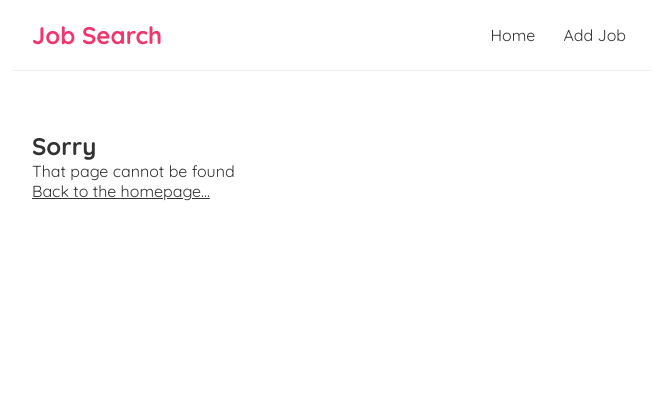
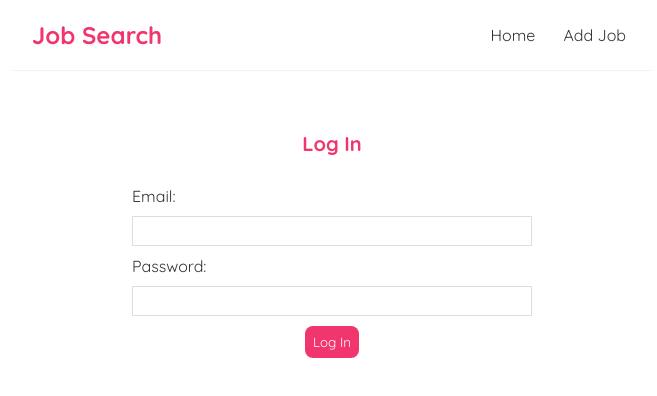
Before and after one commit to swostikl/w7-fe-pp, a React (Vite) app in the folder frontend/: page /login in a window 1280 px wide. Shown: the top 396 px of the page, without its empty margins (308-965 px from the left). Built offline with nearby package versions, Linux system fonts and the light colour scheme.

Commit message:
Complete Part 2:Iteration 1 and 2 - User Authentication (Register & Log In)

```diff
--- a/frontend/src/App.jsx
+++ b/frontend/src/App.jsx
@@ -7,6 +7,9 @@ import JobPage from "./pages/JobPage";
 import Navbar from "./components/Navbar";
 import NotFoundPage from "./pages/NotFoundPage";
 import EditJobPage from "./pages/EditJobPage";
+
+import Signup from "./pages/Signup";
+import Login from "./pages/Login";
 
 const App = () => {
   return (
@@ -19,6 +22,10 @@ const App = () => {
             <Route path="/add-job" element={<AddJobPage />} />
             <Route path="/jobs/:id" element={<JobPage />} />
             <Route path="edit-job/:id" element={<EditJobPage />} />
+
+            <Route path="/signup" element={<Signup />} />
+            <Route path="/login" element={<Login />} />
+
             <Route path="*" element={<NotFoundPage />} />
           </Routes>
         </div>
--- a/frontend/src/components/Navbar.jsx
+++ b/frontend/src/components/Navbar.jsx
@@ -1,13 +1,22 @@
 const Navbar = () => {
+  const user = JSON.parse(localStorage.getItem("user"));
+
   return (
     <nav className="navbar">
       <h1>Job Search</h1>
+
       <div className="links">
         <a href="/">Home</a>
         <a href="/add-job">Add Job</a>
+
+        {user && (
+          <span style={{ marginLeft: "15px", fontWeight: "bold" }}>
+            Logged in as: {user.email}
+          </span>
+        )}
       </div>
     </nav>
   );
-}
+};
 
 export default Navbar;
--- a/frontend/src/hooks/useLogin.jsx
+++ b/frontend/src/hooks/useLogin.jsx
@@ -3,25 +3,28 @@ import { useState } from "react";
 export default function useLogin(url) {
   const [error, setError] = useState(null);
   const [isLoading, setIsLoading] = useState(null);
+
   const login = async (object) => {
     setIsLoading(true);
     setError(null);
+
     const response = await fetch(url, {
       method: "POST",
       headers: { "Content-Type": "application/json" },
       body: JSON.stringify(object),
     });
-        const user = await response.json();
+
+    const data = await response.json();
 
     if (!response.ok) {
-          setError(user.error);
+      setError(data.error || "Login failed");
       setIsLoading(false);
-          return error;
+      return false;
     }
 
-        // localStorage.setItem("token", user.token);
-        localStorage.setItem("user", JSON.stringify(user));
+    localStorage.setItem("user", JSON.stringify(data));
     setIsLoading(false);
+    return true;
   };
 
   return { login, isLoading, error };
--- a/frontend/src/hooks/useSignup.jsx
+++ b/frontend/src/hooks/useSignup.jsx
@@ -7,22 +7,24 @@ export default function useSignup(url) {
   const signup = async (object) => {
     setIsLoading(true);
     setError(null);
+
     const response = await fetch(url, {
       method: "POST",
       headers: { "Content-Type": "application/json" },
       body: JSON.stringify(object),
     });
-    const user = await response.json();
+
+    const data = await response.json();
 
     if (!response.ok) {
-      console.log(user.error);
-      setError(user.error);
+      setError(data.error || "Signup failed");
       setIsLoading(false);
-      return error;
+      return false;
     }
 
-    localStorage.setItem("user", JSON.stringify(user));
+    localStorage.setItem("user", JSON.stringify(data));
     setIsLoading(false);
+    return true;
   };
 
   return { signup, isLoading, error };
--- /dev/null
+++ b/frontend/src/pages/Login.jsx
@@ -0,0 +1,54 @@
+import useField from "../hooks/useField";
+import useLogin from "../hooks/useLogin";
+import { useNavigate } from "react-router-dom";
+
+const Login = () => {
+  const navigate = useNavigate();
+
+  const email = useField("email");
+  const password = useField("password");
+
+  const { login, error } = useLogin("/api/users/login");
+
+  const handleSubmit = async (e) => {
+    e.preventDefault();
+
+    await login({
+      email: email.value,
+      password: password.value,
+    });
+
+    if (!error) {
+      console.log("Login success");
+      navigate("/");
+    }
+  };
+
+  return (
+    <div className="create">
+      <h2>Log In</h2>
+
+      <form onSubmit={handleSubmit}>
+        <label>Email:</label>
+        <input {...email} required />
+
+        <label>Password:</label>
+        <input {...password} required />
+
+        <button>Log In</button>
+
+        {error && <p style={{ color: "red" }}>{error}</p>}
+      </form>
+    </div>
+  );
+};
+
+export default Login;
+
+//  Where is the token or auth info stored? Is it secure?
+
+//The authentication information is stored in the browser’s
+//localStorage, which makes it easy to access across pages.
+//However, localStorage is not fully secure because JavaScript can read it,
+//making it vulnerable to XSS attacks. In real-world applications, authentication
+//data is usually stored in HTTP-only cookies for better security.
--- a/frontend/src/pages/Signup.jsx
+++ b/frontend/src/pages/Signup.jsx
@@ -16,7 +16,8 @@ const Signup = () => {
 
   const handleFormSubmit = async (e) => {
     e.preventDefault();
-    await signup({
+
+    const success = await signup({
       email: email.value,
       password: password.value,
       name: name.value,
@@ -25,7 +26,8 @@ const Signup = () => {
       date_of_birth: dateOfBirth.value,
       membership_status: membershipStatus.value,
     });
-    if (!error) {
+
+    if (success) {
       console.log("success");
       navigate("/");
     }
@@ -50,6 +52,8 @@ const Signup = () => {
         <label>Membership Status:</label>
         <input {...membershipStatus} />
         <button>Sign up</button>
+
+        {error && <p style={{ color: "red" }}>{error}</p>}
       </form>
     </div>
   );
```
Lines whose indentation alone changed are shown as unchanged.
